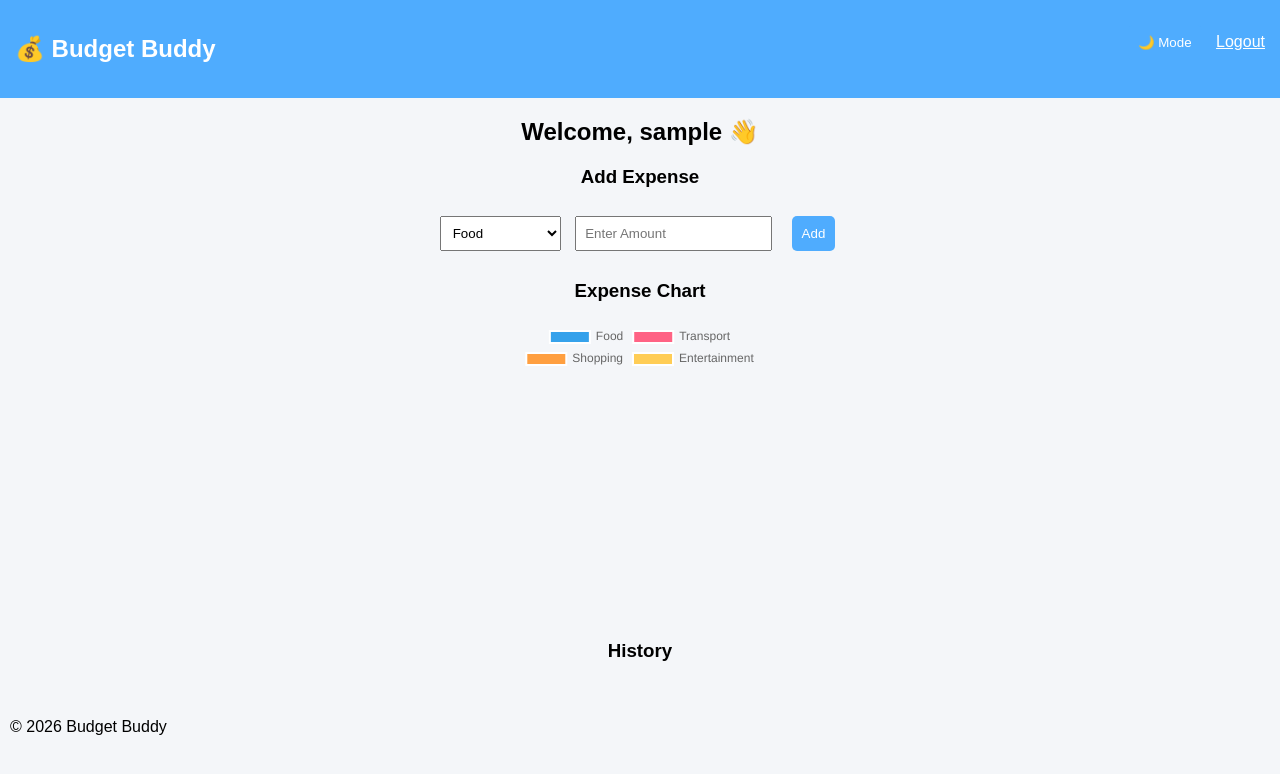
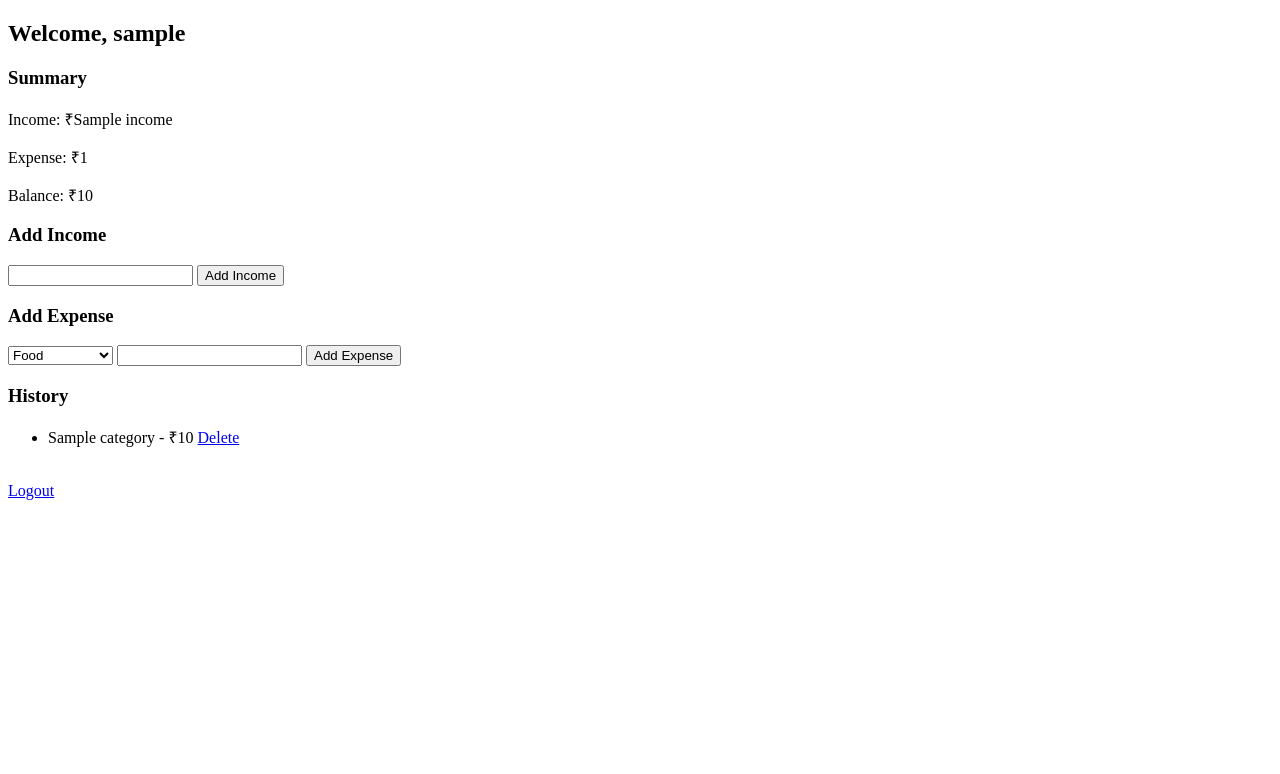
Before and after one commit to janhavi1602/student-budget-app, a Flask app: template templates/index.html in a window 1280 px wide. Shown: the top 774 px of the page. Run offline with Flask 3, Linux system fonts and the light colour scheme; the template is opened without the code that fills it: most values are stand-ins (such as "Sample title", 1, 10 or a date in 2020).

Commit message:
Update index.html

```diff
--- a/templates/index.html
+++ b/templates/index.html
@@ -1,177 +1,48 @@
 <!DOCTYPE html>
 <html>
 <head>
-    <title>Dashboard - Budget Buddy</title>
-
-    <script src="https://cdn.jsdelivr.net/npm/chart.js"></script>
-
-    <style>
-        body {
-            font-family: Arial;
-            margin: 0;
-            background: #f4f6f9;
-            transition: 0.3s;
-        }
-
-        .dark {
-            background: #121212;
-            color: white;
-        }
-
-        .navbar {
-            background: #4facfe;
-            color: white;
-            padding: 15px;
-            display: flex;
-            justify-content: space-between;
-        }
-
-        .container {
-            width: 80%;
-            margin: auto;
-            text-align: center;
-            margin-top: 20px;
-        }
-
-        .cards {
-            display: flex;
-            justify-content: space-around;
-            margin-top: 20px;
-        }
-
-        .card {
-            background: white;
-            padding: 20px;
-            width: 25%;
-            border-radius: 10px;
-            box-shadow: 0px 0px 10px gray;
-        }
-
-        .dark .card {
-            background: #1e1e1e;
-        }
-
-        .btn {
-            background: #4facfe;
-            color: white;
-            padding: 10px;
-            border: none;
-            border-radius: 5px;
-            margin: 10px;
-            cursor: pointer;
-        }
-
-        select, input {
-            padding: 8px;
-            margin: 5px;
-        }
-
-        canvas {
-            max-width: 400px;
-            margin: auto;
-        }
-
-        footer {
-            margin-top: 30px;
-            padding: 10px;
-        }
-    </style>
+    <title>Dashboard</title>
 </head>
 
 <body>
 
-<div class="navbar">
-    <h2>💰 Budget Buddy</h2>
-    <div>
-        <button class="btn" onclick="toggleMode()">🌙 Mode</button>
-        <a href="/logout" style="color:white;">Logout</a>
-    </div>
-</div>
+<h2>Welcome, {{ username }}</h2>
 
-<div class="container">
+<h3>Summary</h3>
+<p>Income: ₹{{ income }}</p>
+<p>Expense: ₹{{ total_expense }}</p>
+<p>Balance: ₹{{ balance }}</p>
 
-    <h2>Welcome, {{ username }} 👋</h2>
+<h3>Add Income</h3>
+<form method="POST" action="/add_income">
+    <input type="number" name="amount" required>
+    <button>Add Income</button>
+</form>
 
-    <!-- CATEGORY INPUT -->
-    <h3>Add Expense</h3>
-
-    <select id="category">
+<h3>Add Expense</h3>
+<form method="POST" action="/add_expense">
+    <select name="category">
         <option>Food</option>
         <option>Transport</option>
         <option>Shopping</option>
         <option>Entertainment</option>
     </select>
+    <input type="number" name="amount" required>
+    <button>Add Expense</button>
+</form>
 
-    <input type="number" id="amount" placeholder="Enter Amount">
-    <button class="btn" onclick="addExpense()">Add</button>
+<h3>History</h3>
+<ul>
+{% for item in expenses %}
+    <li>
+        {{ item.category }} - ₹{{ item.amount }}
+        <a href="/delete/{{ loop.index0 }}">Delete</a>
+    </li>
+{% endfor %}
+</ul>
 
-    <!-- PIE CHART -->
-    <h3>Expense Chart</h3>
-    <canvas id="chart"></canvas>
-
-    <!-- HISTORY -->
-    <h3>History</h3>
-    <ul id="history"></ul>
-
-</div>
-
-<footer>
-    <p>© 2026 Budget Buddy</p>
-</footer>
-
-<script>
-let data = {
-    Food: 0,
-    Transport: 0,
-    Shopping: 0,
-    Entertainment: 0
-};
-
-let historyList = [];
-
-let chart = new Chart(document.getElementById("chart"), {
-    type: 'pie',
-    data: {
-        labels: Object.keys(data),
-        datasets: [{
-            data: Object.values(data)
-        }]
-    }
-});
-
-function addExpense() {
-    let category = document.getElementById("category").value;
-    let amount = parseInt(document.getElementById("amount").value);
-
-    if (!amount) return;
-
-    data[category] += amount;
-    historyList.push(category + " - ₹" + amount);
-
-    updateChart();
-    updateHistory();
-}
-
-function updateChart() {
-    chart.data.datasets[0].data = Object.values(data);
-    chart.update();
-}
-
-function updateHistory() {
-    let list = document.getElementById("history");
-    list.innerHTML = "";
-
-    historyList.forEach(item => {
-        let li = document.createElement("li");
-        li.textContent = item;
-        list.appendChild(li);
-    });
-}
-
-function toggleMode() {
-    document.body.classList.toggle("dark");
-}
-</script>
+<br>
+<a href="/logout">Logout</a>
 
 </body>
 </html>
```
